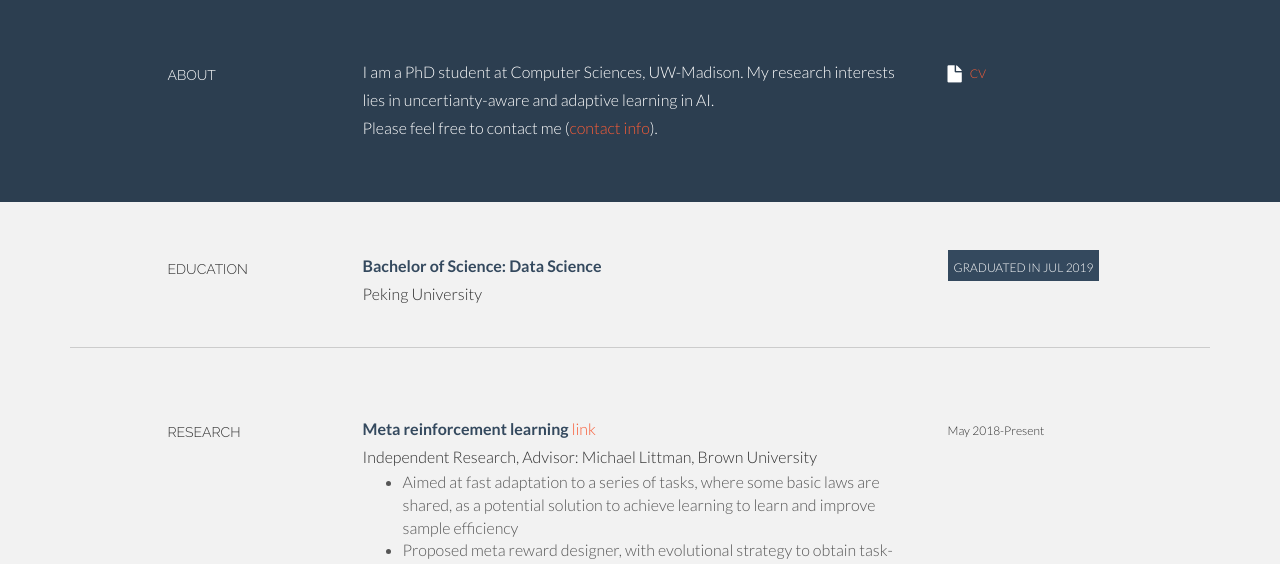
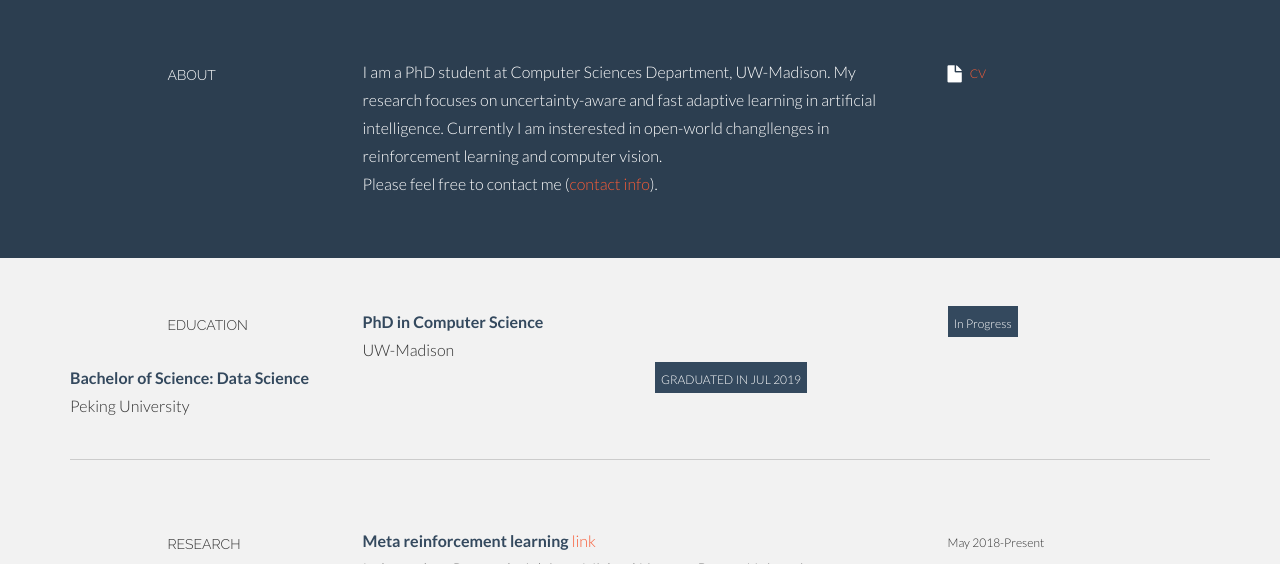
Before and after one commit to yingfan-bot/yingfan-bot.github.io, a website: page index.html in a window 1280 px wide. Shown: the part 562-1126 px from the top of the page. Drawn offline with Linux system fonts and the light colour scheme.

Commit message:
Update index.html

```diff
--- a/index.html
+++ b/index.html
@@ -76,8 +76,8 @@
 				</div>
 				<div class="col-lg-6">
 					<p>
-                        I am a PhD student at Computer Sciences, UW-Madison.
-                        My research interests lies in uncertianty-aware and adaptive learning in AI.
+                        I am a PhD student at Computer Sciences Department, UW-Madison.
+                        My research focuses on uncertainty-aware and fast adaptive learning in artificial intelligence. Currently I am insterested in open-world changllenges in reinforcement learning and computer vision.
                         <br>
                         Please feel free to contact me (<a href="#contact">contact info</a>).
 					</p>
@@ -100,7 +100,17 @@
 				<div class="col-lg-2 col-lg-offset-1">
 					<h5>EDUCATION</h5>
 				</div>
-
+				<div class="col-lg-6">
+					<p>
+                        <t>PhD in Computer Science</t><br/>
+						UW-Madison <br/>
+					</p>
+				</div>
+				<div class="col-lg-3">
+					<p>
+					    <imp><sm>In Progress</sm></imp>
+					</p>
+				</div>
 
 				<div class="col-lg-6">
 					<p>
```
